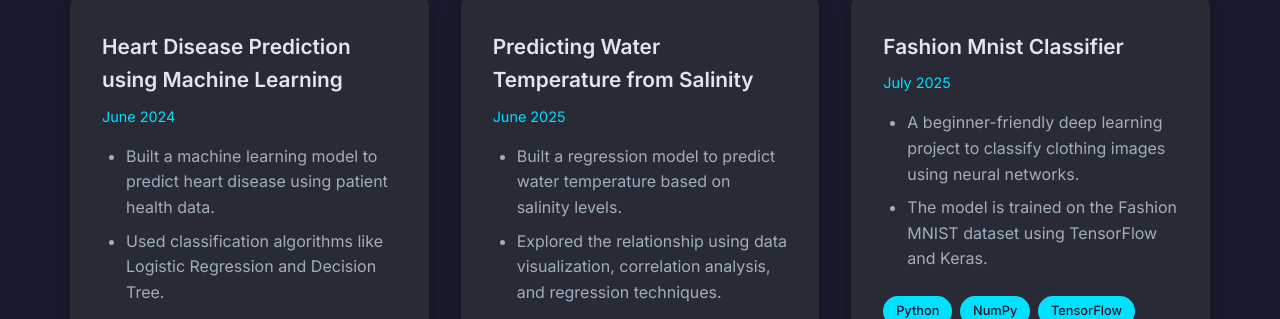
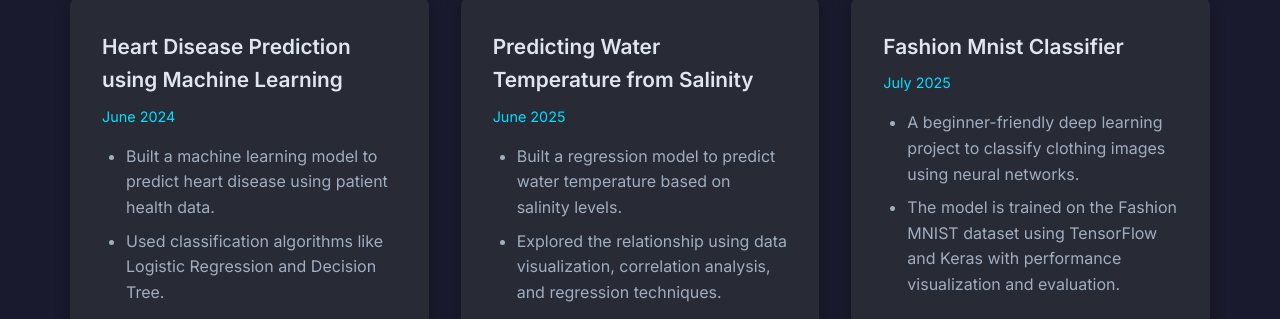
Before and after one commit to engSalah-dot/My-Portfolio, a plain HTML site: page index.html in a window 1280 px wide. Shown: the part 3024-3343 px from the top of the page. Drawn offline with Linux system fonts and the light colour scheme.

Commit message:
Update index.html

```diff
--- a/index.html
+++ b/index.html
@@ -194,7 +194,7 @@ driven systems, data modeling, and computer vision. Currently seeking a summer i
                     <div class="project-details">
                         <ul>
                             <li>A beginner-friendly deep learning project to classify clothing images using neural networks.</li>
-                            <li>The model is trained on the Fashion MNIST dataset using TensorFlow and Keras.</li>
+                            <li>The model is trained on the Fashion MNIST dataset using TensorFlow and Keras with performance visualization and evaluation.</li>
                         </ul>
                     </div>
                     <div class="project-technologies">
```
